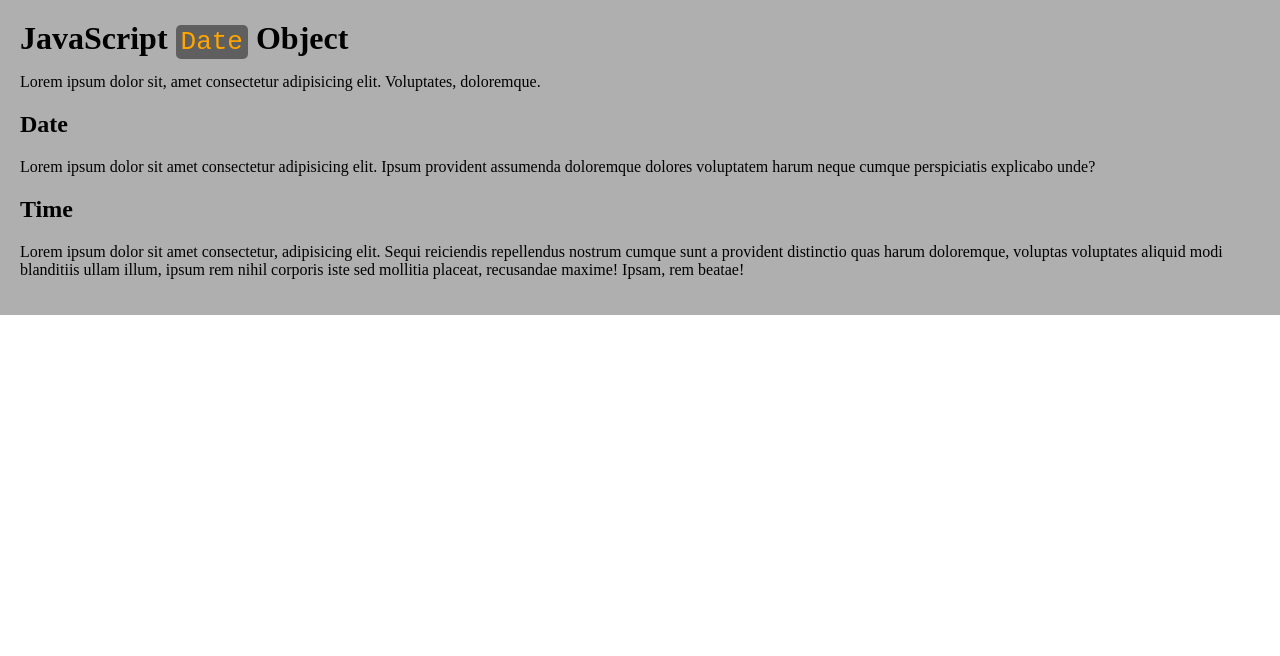
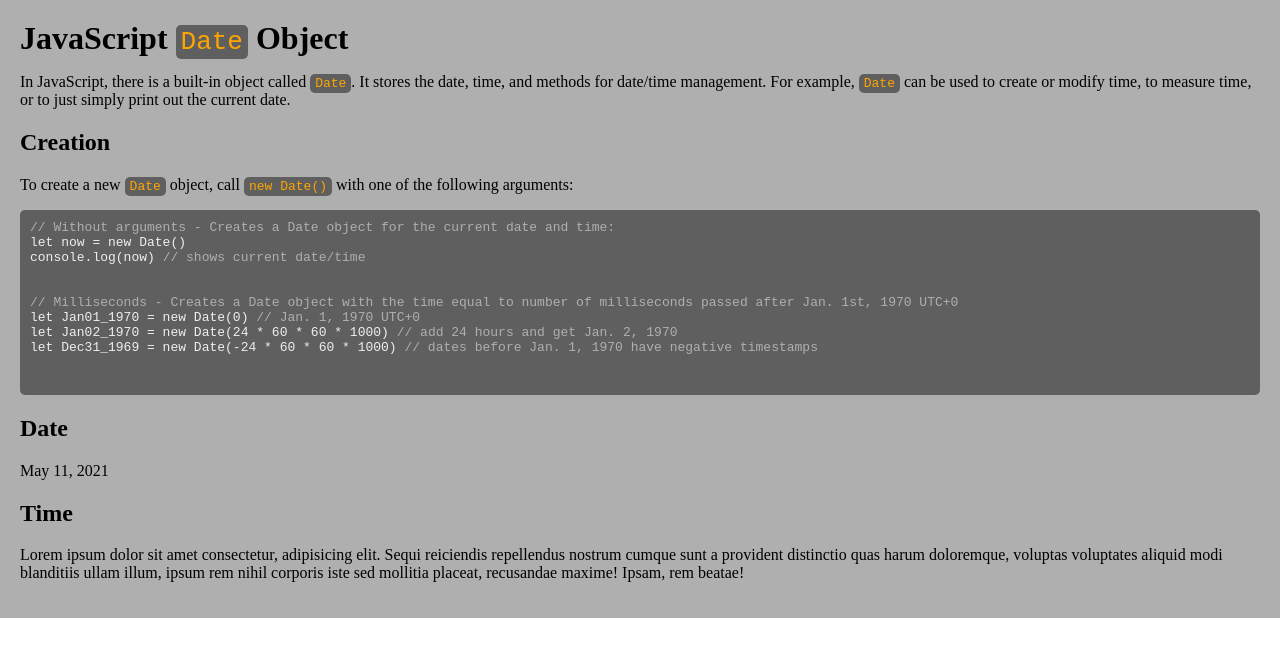
Before and after one commit to noanonoa/javascript-date, a plain HTML site: page index.html in a window 1280 px wide. Drawn offline with Linux system fonts and the light colour scheme.

Commit message:
added Creation section & code block

```diff
--- a/index.html
+++ b/index.html
@@ -12,13 +12,33 @@
   <article class="javascript-date">
     <h1>JavaScript <span class="code">Date</span> Object</h1>
     <p>
-      Lorem ipsum dolor sit, amet consectetur adipisicing elit. Voluptates, doloremque.
+      In JavaScript, there is a built-in object called <span class="code">Date</span>.  It stores the date, time, and methods for date/time management.
+      For example, <span class="code">Date</span> can be used to create or modify time, to measure time, or to just simply print out the current date.
     </p>
     <section class="container">
+      <h2 class="header">Creation</h2>
+      <p>
+        To create a new <span class="code">Date</span> object, call <span class="code">new Date()</span> with one of the following arguments:
+      </p>
+      <p class="code-block">
+        <span class="comment">// Without arguments - Creates a Date object for the current date and time:</span>
+        <br>
+        let now = new Date()
+        <br>
+        console.log(now) <span class="comment">// shows current date/time</span>
+        <br><br><br>
+        <span class="comment">// Milliseconds - Creates a Date object with the time equal to number of milliseconds passed after Jan. 1st, 1970 UTC+0</span>
+        <br>
+        let Jan01_1970 = new Date(0) <span class="comment">// Jan. 1, 1970 UTC+0</span>
+        <br>
+        let Jan02_1970 = new Date(24 * 60 * 60 * 1000) <span class="comment">// add 24 hours and get Jan. 2, 1970</span>
+        <br>
+        let Dec31_1969 = new Date(-24 * 60 * 60 * 1000) <span class="comment">// dates before Jan. 1, 1970 have negative timestamps</span>
+        <br><br><br>
+      </p>
+    </section>
+    <section id="date-section" class="container">
       <h2 class="header">Date</h2>
-      <p>
-        Lorem ipsum dolor sit amet consectetur adipisicing elit. Ipsum provident assumenda doloremque dolores voluptatem harum neque cumque perspiciatis explicabo unde?
-      </p>
     </section>
     <section class="container">
       <h2 class="header">Time</h2>
```
